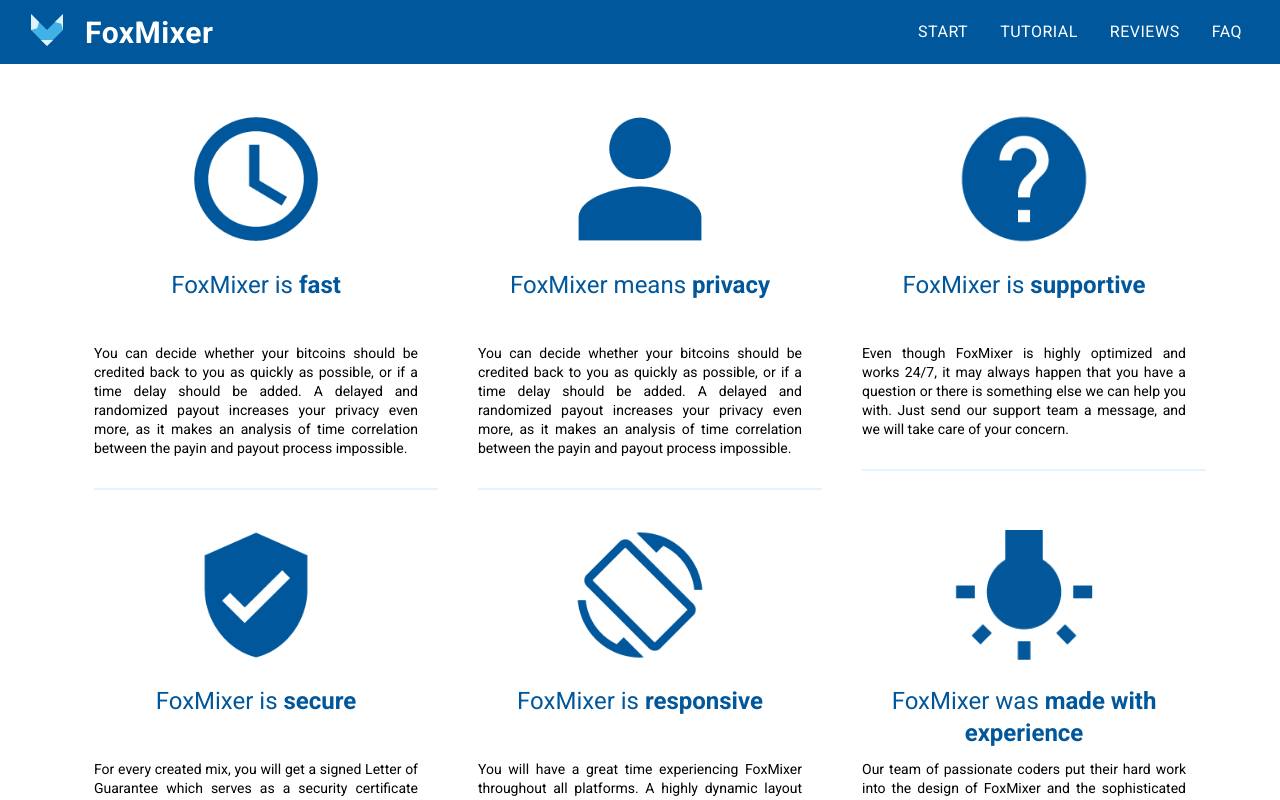
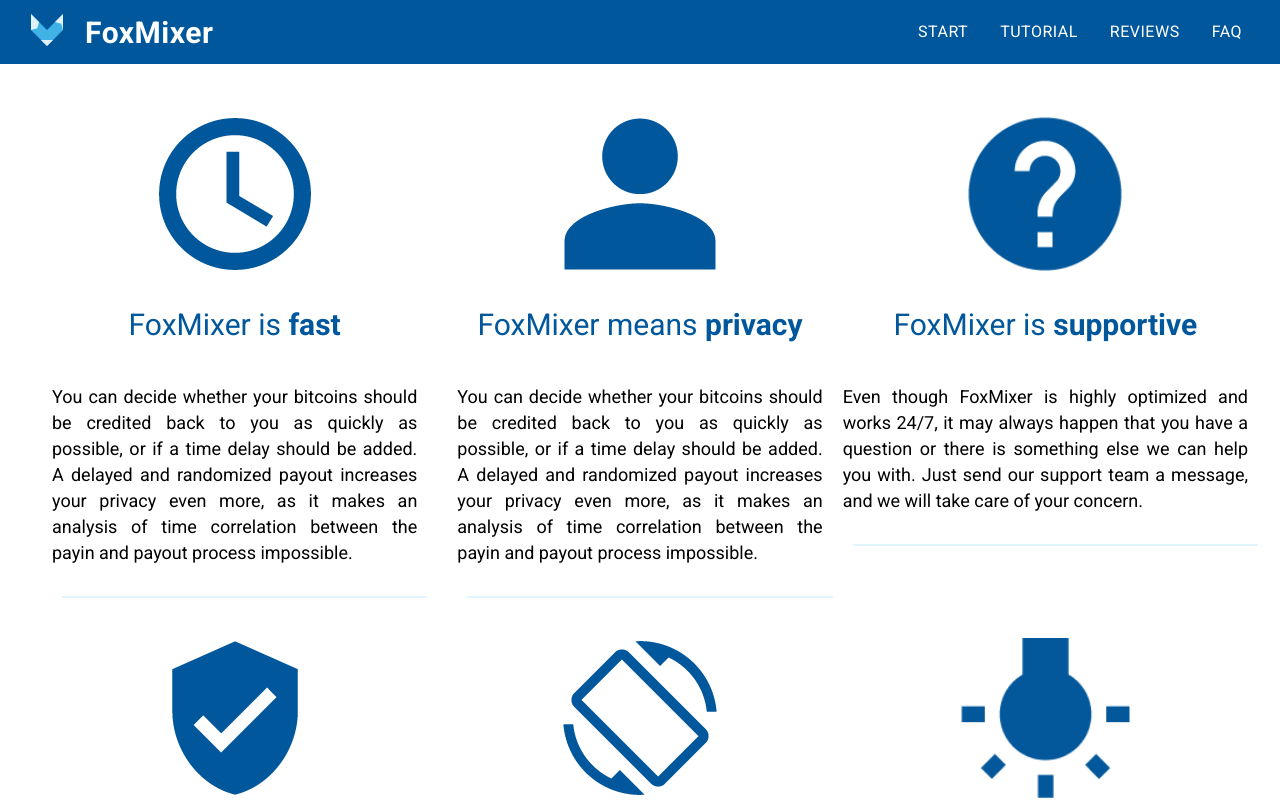
Before and after one commit to azzazkhan/foxmixer, a Vue app: page / in a window 1280 px wide. Built offline with nearby package versions, Linux system fonts and the light colour scheme; a small style sheet from the web is missing.

Commit message:
Completed icon grid (design) + workin on footer

```diff
--- a/src/components/content/IconSection.vue
+++ b/src/components/content/IconSection.vue
@@ -23,6 +23,7 @@
   &.wide {
     @media (min-width: 428px) {
       grid-column: span 2 / span 2;
+      margin: 0;
     }
     @media (min-width: 880px) {
       grid-column: span 1 / span 1;
@@ -34,6 +35,9 @@
     align-items: center;
     img {
       height: 130px;
+      @media (min-width: 880px) {
+        height: 160px;
+      }
     }
   }
   .title-wrapper > * {
@@ -44,6 +48,10 @@
     display: block;
     height: 70px;
     margin: 25px 0 5px;
+    @media (min-width: 880px) {
+      margin: 35px 0 5px;
+      font-size: 30px;
+    }
   }
   .content-wrapper {
     p {
@@ -52,6 +60,14 @@
       line-height: 19px;
       text-align: justify;
       margin: 0 10px 30px;
+      @media (min-width: 428px) {
+        margin-left: 0;
+        margin-right: 0;
+      }
+      @media (min-width: 880px) {
+        font-size: 18px;
+        line-height: 26px;
+      }
     }
   }
   .divider {
--- a/src/components/content/IconsSectionWrapper.vue
+++ b/src/components/content/IconsSectionWrapper.vue
@@ -15,6 +15,7 @@
   }
   @media (min-width: 880px) {
     grid-template-columns: repeat(3, minmax(0, 1fr));
+    width: 95%;
   }
 }
 </style>
```
Also changed, not shown: src/components/Footer.vue (added, +41 -0 lines).
